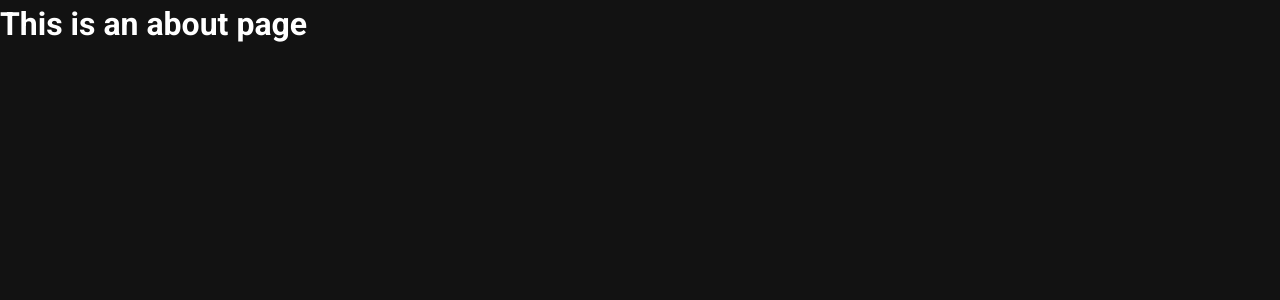
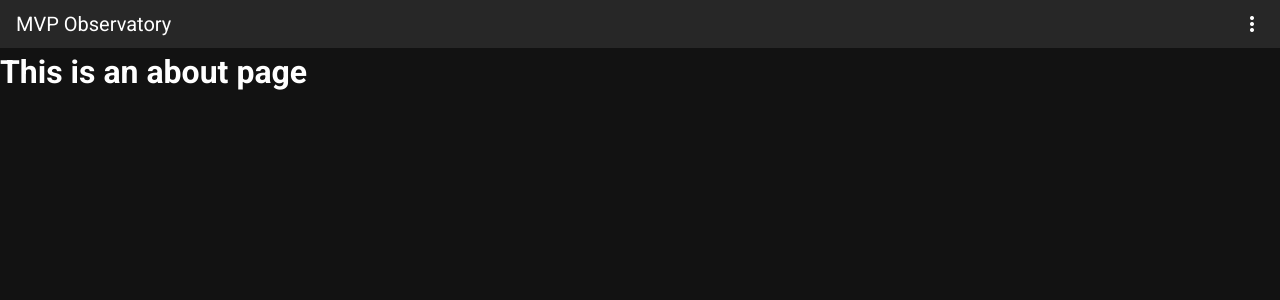
Before and after one commit to Mestpal/MVP-Observatory, a Vue app: page /about in a window 1280 px wide. Shown: the top 300 px of the page. Built offline with nearby package versions, Linux system fonts and the light colour scheme; what vue-plyr would draw is missing.

Commit message:
Navbar in app

```diff
--- a/src/App.vue
+++ b/src/App.vue
@@ -1,5 +1,40 @@
 <template>
   <v-app>
+    <v-app-bar
+      dense
+      flat
+      :app="true"
+    >
+      <v-toolbar-title>MVP Observatory</v-toolbar-title>
+
+      <v-spacer />
+
+      <v-menu
+        left
+        bottom
+      >
+        <template v-slot:activator="{ on, attrs }">
+          <v-btn
+            icon
+            v-bind="attrs"
+            v-on="on"
+          >
+            <v-icon>mdi-dots-vertical</v-icon>
+          </v-btn>
+        </template>
+
+        <v-list>
+          <v-list-item
+            v-for="n in 5"
+            :key="n"
+            @click="() => {}"
+          >
+            <v-list-item-title>Option {{ n }}</v-list-item-title>
+          </v-list-item>
+        </v-list>
+      </v-menu>
+    </v-app-bar>
+
     <v-main>
       <router-view />
     </v-main>
--- a/src/views/Home.vue
+++ b/src/views/Home.vue
@@ -2,27 +2,17 @@
   <v-col>
     <v-row
       no-gutters
-      align="center"
+      justify="center"
+      class="my-2"
     >
-      <v-col>
       <h1
-          v-if="!isLandscape"
+        v-if="!checkMobileBrowser"
         v-text="apodTitle"
       />
       <h2
         v-else
         v-text="apodTitle"
       />
-      </v-col>
-      <v-col v-if="isLandscape">
-        <buttons-row
-          :items="buttons"
-          :mobile="checkMobileNavigation"
-          @today="onClickToday"
-          @prevDay="onClickPrev"
-          @nextDay="onClickNext"
-        />
-      </v-col>
     </v-row>
 
     <v-row
```
Lines whose indentation alone changed are shown as unchanged.
